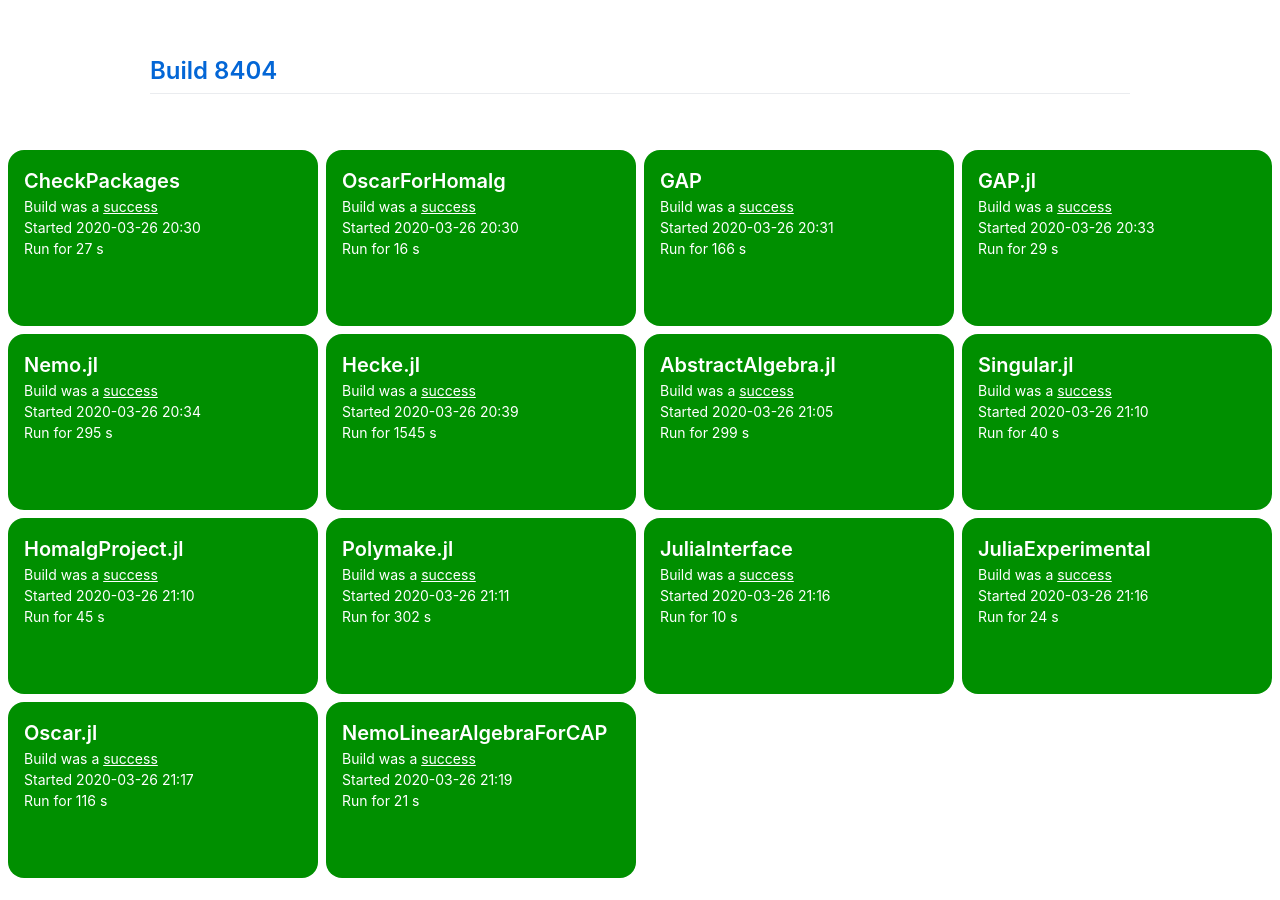
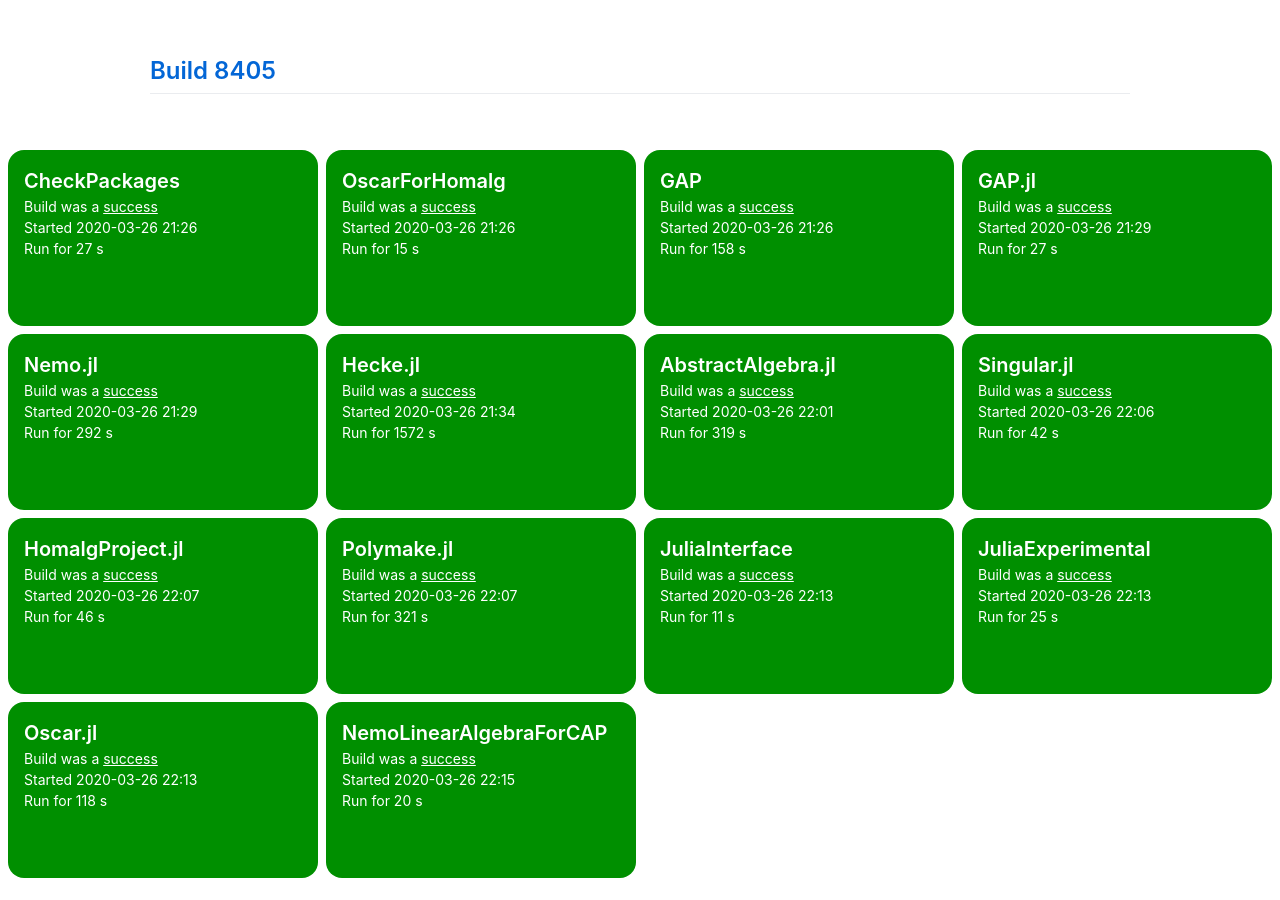
Before and after one commit to oscar-system/oscar-ci-status, a Jekyll site: the page built from index.html, in a window 1280 px wide. Built offline with Jekyll 4.4.1, drawn with Linux system fonts in a browser that asks for light colours.

Commit message:
Build 8405

```diff
--- a/_data/ci.yml
+++ b/_data/ci.yml
@@ -1,5 +1,5 @@
-build: 8404
-build_url: https://oscarci.mathematik.uni-kl.de/job/oscar/8404/
+build: 8405
+build_url: https://oscarci.mathematik.uni-kl.de/job/oscar/8405/
 job: oscar
 tests:
 - duration: 27
@@ -8,151 +8,151 @@
   first_failure_url: null
   last_success: false
   last_success_url: null
-  log: https://oscarci.mathematik.uni-kl.de/job/oscar/8404/artifact/logs/build-8404/CheckPackages.log
+  log: https://oscarci.mathematik.uni-kl.de/job/oscar/8405/artifact/logs/build-8405/CheckPackages.log
   name: CheckPackages
-  start: 2020-03-26 20:30
+  start: 2020-03-26 21:26
   status: success
   success: true
-- duration: 16
+- duration: 15
   exitcode: 0
   first_failure: false
   first_failure_url: null
   last_success: false
   last_success_url: null
-  log: https://oscarci.mathematik.uni-kl.de/job/oscar/8404/artifact/logs/build-8404/OscarForHomalg.log
+  log: https://oscarci.mathematik.uni-kl.de/job/oscar/8405/artifact/logs/build-8405/OscarForHomalg.log
   name: OscarForHomalg
-  start: 2020-03-26 20:30
+  start: 2020-03-26 21:26
   status: success
   success: true
-- duration: 166
+- duration: 158
   exitcode: 0
   first_failure: false
   first_failure_url: null
   last_success: false
   last_success_url: null
-  log: https://oscarci.mathematik.uni-kl.de/job/oscar/8404/artifact/logs/build-8404/GAP.log
+  log: https://oscarci.mathematik.uni-kl.de/job/oscar/8405/artifact/logs/build-8405/GAP.log
   name: GAP
-  start: 2020-03-26 20:31
+  start: 2020-03-26 21:26
   status: success
   success: true
-- duration: 29
+- duration: 27
   exitcode: 0
   first_failure: false
   first_failure_url: null
   last_success: false
   last_success_url: null
-  log: https://oscarci.mathematik.uni-kl.de/job/oscar/8404/artifact/logs/build-8404/GAP.jl.log
+  log: https://oscarci.mathematik.uni-kl.de/job/oscar/8405/artifact/logs/build-8405/GAP.jl.log
   name: GAP.jl
-  start: 2020-03-26 20:33
+  start: 2020-03-26 21:29
   status: success
   success: true
-- duration: 295
+- duration: 292
   exitcode: 0
   first_failure: false
   first_failure_url: null
   last_success: false
   last_success_url: null
-  log: https://oscarci.mathematik.uni-kl.de/job/oscar/8404/artifact/logs/build-8404/Nemo.jl.log
+  log: https://oscarci.mathematik.uni-kl.de/job/oscar/8405/artifact/logs/build-8405/Nemo.jl.log
   name: Nemo.jl
-  start: 2020-03-26 20:34
+  start: 2020-03-26 21:29
   status: success
   success: true
-- duration: 1545
+- duration: 1572
   exitcode: 0
   first_failure: false
   first_failure_url: null
   last_success: false
   last_success_url: null
-  log: https://oscarci.mathematik.uni-kl.de/job/oscar/8404/artifact/logs/build-8404/Hecke.jl.log
+  log: https://oscarci.mathematik.uni-kl.de/job/oscar/8405/artifact/logs/build-8405/Hecke.jl.log
   name: Hecke.jl
-  start: 2020-03-26 20:39
+  start: 2020-03-26 21:34
   status: success
   success: true
-- duration: 299
+- duration: 319
   exitcode: 0
   first_failure: false
   first_failure_url: null
   last_success: false
   last_success_url: null
-  log: https://oscarci.mathematik.uni-kl.de/job/oscar/8404/artifact/logs/build-8404/AbstractAlgebra.jl.log
+  log: https://oscarci.mathematik.uni-kl.de/job/oscar/8405/artifact/logs/build-8405/AbstractAlgebra.jl.log
   name: AbstractAlgebra.jl
-  start: 2020-03-26 21:05
+  start: 2020-03-26 22:01
   status: success
   success: true
-- duration: 40
+- duration: 42
   exitcode: 0
   first_failure: false
   first_failure_url: null
   last_success: false
   last_success_url: null
-  log: https://oscarci.mathematik.uni-kl.de/job/oscar/8404/artifact/logs/build-8404/Singular.jl.log
+  log: https://oscarci.mathematik.uni-kl.de/job/oscar/8405/artifact/logs/build-8405/Singular.jl.log
   name: Singular.jl
-  start: 2020-03-26 21:10
+  start: 2020-03-26 22:06
   status: success
   success: true
-- duration: 45
+- duration: 46
   exitcode: 0
   first_failure: false
   first_failure_url: null
   last_success: false
   last_success_url: null
-  log: https://oscarci.mathematik.uni-kl.de/job/oscar/8404/artifact/logs/build-8404/HomalgProject.jl.log
+  log: https://oscarci.mathematik.uni-kl.de/job/oscar/8405/artifact/logs/build-8405/HomalgProject.jl.log
   name: HomalgProject.jl
-  start: 2020-03-26 21:10
+  start: 2020-03-26 22:07
   status: success
   success: true
-- duration: 302
+- duration: 321
   exitcode: 0
   first_failure: false
   first_failure_url: null
   last_success: false
   last_success_url: null
-  log: https://oscarci.mathematik.uni-kl.de/job/oscar/8404/artifact/logs/build-8404/Polymake.jl.log
+  log: https://oscarci.mathematik.uni-kl.de/job/oscar/8405/artifact/logs/build-8405/Polymake.jl.log
   name: Polymake.jl
-  start: 2020-03-26 21:11
+  start: 2020-03-26 22:07
   status: success
   success: true
-- duration: 10
+- duration: 11
   exitcode: 0
   first_failure: false
   first_failure_url: null
   last_success: false
   last_success_url: null
-  log: https://oscarci.mathematik.uni-kl.de/job/oscar/8404/artifact/logs/build-8404/JuliaInterface.log
+  log: https://oscarci.mathematik.uni-kl.de/job/oscar/8405/artifact/logs/build-8405/JuliaInterface.log
   name: JuliaInterface
-  start: 2020-03-26 21:16
+  start: 2020-03-26 22:13
   status: success
   success: true
-- duration: 24
+- duration: 25
   exitcode: 0
   first_failure: false
   first_failure_url: null
   last_success: false
   last_success_url: null
-  log: https://oscarci.mathematik.uni-kl.de/job/oscar/8404/artifact/logs/build-8404/JuliaExperimental.log
+  log: https://oscarci.mathematik.uni-kl.de/job/oscar/8405/artifact/logs/build-8405/JuliaExperimental.log
   name: JuliaExperimental
-  start: 2020-03-26 21:16
+  start: 2020-03-26 22:13
   status: success
   success: true
-- duration: 116
+- duration: 118
   exitcode: 0
   first_failure: false
   first_failure_url: null
   last_success: false
   last_success_url: null
-  log: https://oscarci.mathematik.uni-kl.de/job/oscar/8404/artifact/logs/build-8404/Oscar.jl.log
+  log: https://oscarci.mathematik.uni-kl.de/job/oscar/8405/artifact/logs/build-8405/Oscar.jl.log
   name: Oscar.jl
-  start: 2020-03-26 21:17
+  start: 2020-03-26 22:13
   status: success
   success: true
-- duration: 21
+- duration: 20
   exitcode: 0
   first_failure: false
   first_failure_url: null
   last_success: false
   last_success_url: null
-  log: https://oscarci.mathematik.uni-kl.de/job/oscar/8404/artifact/logs/build-8404/NemoLinearAlgebraForCAP.log
+  log: https://oscarci.mathematik.uni-kl.de/job/oscar/8405/artifact/logs/build-8405/NemoLinearAlgebraForCAP.log
   name: NemoLinearAlgebraForCAP
-  start: 2020-03-26 21:19
+  start: 2020-03-26 22:15
   status: success
   success: true
```
Also changed, not shown: README.md.
